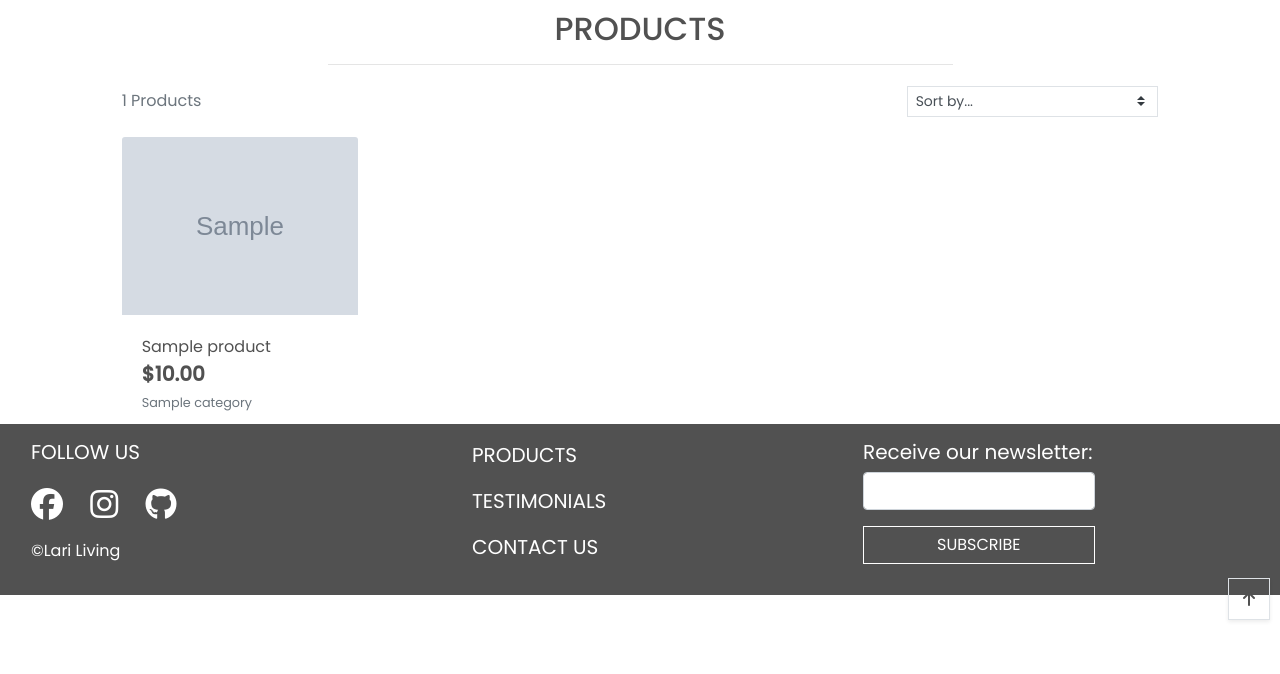
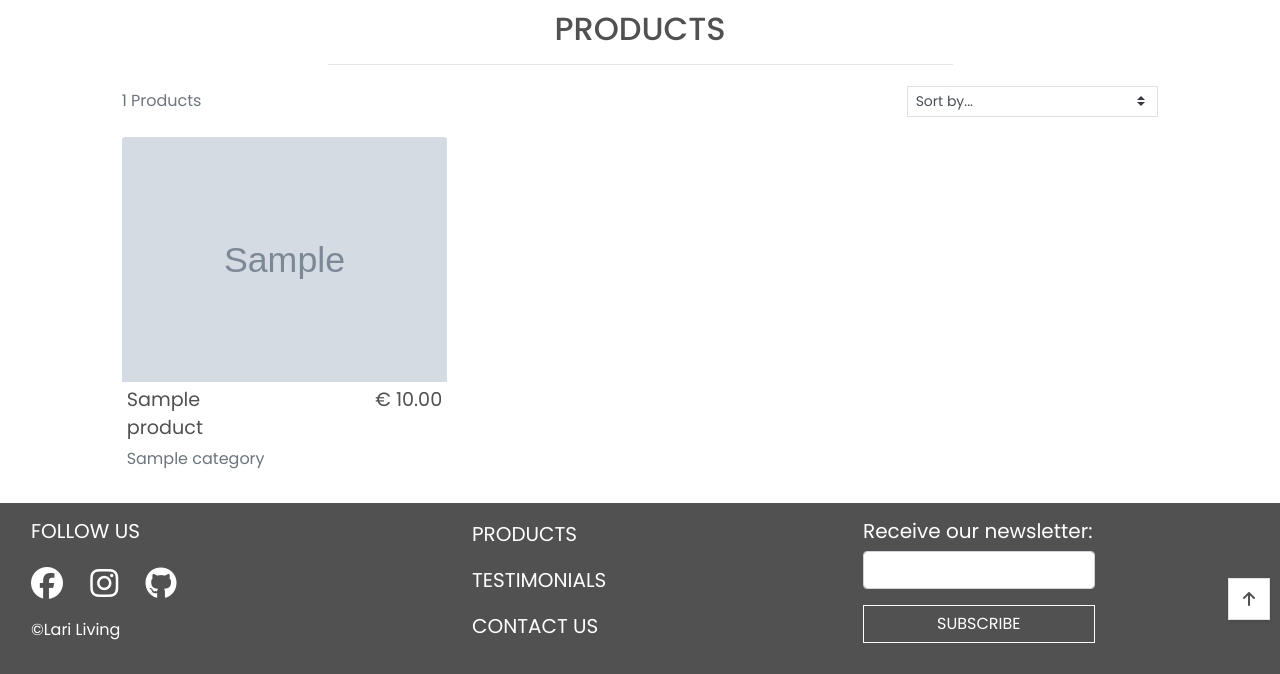
Before and after one commit to Darioc18/PP5_lari_living, a Django app: page /products/ in a window 1280 px wide. Shown: the part 170-844 px from the top of the page. Before the commit the page ends 791 px from the top, so only its background shows below. Run offline with Django 3.2, Linux system fonts and the light colour scheme; tables that the repository leaves empty hold one stand-in row (values such as "Sample post"); grey boxes marked "Sample" are stand-in pictures; some libraries are stand-ins or nearby versions.

Commit message:
Style products page

```diff
--- a/products/templates/products/products.html
+++ b/products/templates/products/products.html
@@ -17,11 +17,6 @@
         <div class="row">
             <div class="col text-center mt-3">
                 <h2 class="logo-font">Products</h2>
-                {% for c in current_categories %}
-                    <a class="category-badge text-decoration-none" href="{% url 'products' %}?category={{ c.name }}">
-                        <span class="p-2 mt-2 badge badge-white text-black rounded-0 border border-dark">{{ c.friendly_name }}</span>
-                    </a>
-                {% endfor %}
                 <hr class="w-50 mb-1">
             </div>
         </div>
@@ -42,7 +37,7 @@
                     <div class="col-12 col-md-6 order-md-first">
                         <p class="text-muted mt-3 text-center text-md-left">
                             {% if search_term or current_categories or current_sorting != 'None_None' %}
-                                <span class="small"><a href="{% url 'products' %}">Products Home</a> | </span>
+                                <span class="small"><a class="text-grey" href="{% url 'products' %}">Products Home</a> | </span>
                             {% endif %}
                             {{ products|length }} Products{% if search_term %} found for <strong>"{{ search_term }}"</strong>{% endif %}
                         </p>
@@ -50,7 +45,7 @@
                 </div>
                 <div class="row">
                     {% for product in products %}
-                        <div class="col-sm-6 col-md-6 col-lg-4 col-xl-3">
+                        <div class="col-sm-6 col-md-6 col-lg-4">
                             <div class="card h-100 border-0">
                                 {% if product.image %}
                                 <a href="{% url 'product_detail' product.id %}">
@@ -61,51 +56,38 @@
                                     <img class="card-img-top img-fluid" src="{{ MEDIA_URL }}noimage.png" alt="{{ product.name }}">
                                 </a>
                                 {% endif %}
-                                <div class="card-body pb-0">
-                                    <p class="mb-0">{{ product.name }}</p>
-                                </div>
-                                <div class="card-footer bg-white pt-0 border-0 text-left">
+                                <div class="card-body pt-1">
                                     <div class="row">
-                                        <div class="col">
-                                            <p class="lead mb-0 text-left font-weight-bold">${{ product.price }}</p>
+                                        <div class="col pl-0 card-text">
+                                            {{ product.name }}
+                                        </div>
+                                        <div class="col card-text text-right mb-0 pr-0">
+                                            € {{ product.price }}
+                                        </div>
+                                    </div>
+                                    <div class="row ">
+                                        <div class="col pl-0">
                                             {% if product.category %}
-                                            <p class="small mt-1 mb-0">
+                                            <p class="mt-1 mb-0">
                                                 <a class="text-muted" href="{% url 'products' %}?category={{ product.category.name }}">
                                                     <i class=""></i>{{ product.category.friendly_name }}
                                                 </a>
                                             </p>
                                             {% endif %}
                                             {% if request.user.is_superuser %}
-                                                <small class="ml-3">
+                                                <p>
                                                     <a href="{% url 'edit_product' product.id %}">Edit</a> |
                                                     <a class="text-danger" href="{% url 'delete_product' product.id %}">Delete</a>
-                                                </small>
+                                                </p>
                                             {% endif %}
                                         </div>
                                     </div>
                                 </div>
+                                <div class="card-footer bg-white pt-0 border-0 text-left">
+
+                                </div>
                             </div>
                         </div>
-                        {% if forloop.counter|divisibleby:1 %}
-                            <div class="col-12 d-sm-none mb-5">
-                                <hr>
-                            </div>
-                        {% endif %}
-                        {% if forloop.counter|divisibleby:2 %}
-                            <div class="col-12 d-none d-sm-block d-md-block d-lg-none mb-5">
-                                <hr>
-                            </div>
-                        {% endif %}
-                        {% if forloop.counter|divisibleby:3 %}
-                            <div class="col-12 d-none d-lg-block d-xl-none mb-5">
-                                <hr>
-                            </div>
-                        {% endif %}
-                        {% if forloop.counter|divisibleby:4 %}
-                            <div class="col-12 d-none d-xl-block mb-5">
-                                <hr>
-                            </div>
-                        {% endif %}
                     {% endfor %}
                 </div>
             </div>
@@ -113,7 +95,7 @@
     </div>
     <div class="btt-button shadow-sm rounded-0 border border-black">
         <a class="btt-link d-flex h-100">
-            <i class="fas fa-arrow-up text-black mx-auto my-auto"></i>
+            <i class="fas fa-arrow-up text-grey mx-auto my-auto"></i>
         </a>
     </div>
 {% endblock %}
--- a/static/css/base.css
+++ b/static/css/base.css
@@ -77,6 +77,8 @@ body {
     position: fixed;
     bottom: 10px;
     right: 10px;
+    z-index: 1;
+    background-color: white;
 }
 
 .btt-link,
@@ -151,6 +153,12 @@ footer .nav-item a:hover {
 
 footer input:hover {
     opacity: 60%;
+}
+
+/* Product Page */
+
+.card-text {
+    font-size: 1.2rem;
 }
 
 /* ------------------------------- bootstrap toasts */
```
